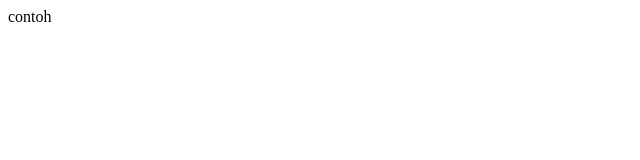
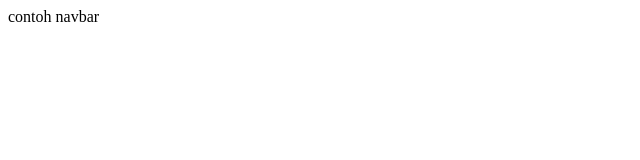
Before and after one commit to ayun89726-byte/tugas_web_pakriko, a plain HTML site: page index.html in a window 1280 px wide. Shown: the full height of the page, 0-640 px from the left. Drawn offline with Linux system fonts and the light colour scheme.

Commit message:
menambahkan navbar

```diff
--- a/index.html
+++ b/index.html
@@ -6,6 +6,6 @@
     <title>Document</title>
   </head>
   <body>
-    contoh
+    contoh navbar
   </body>
 </html>
```
